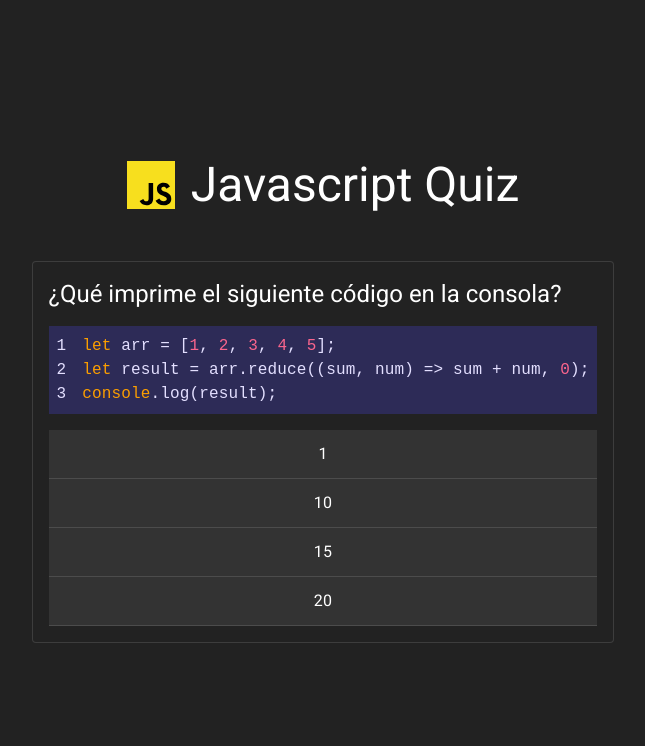
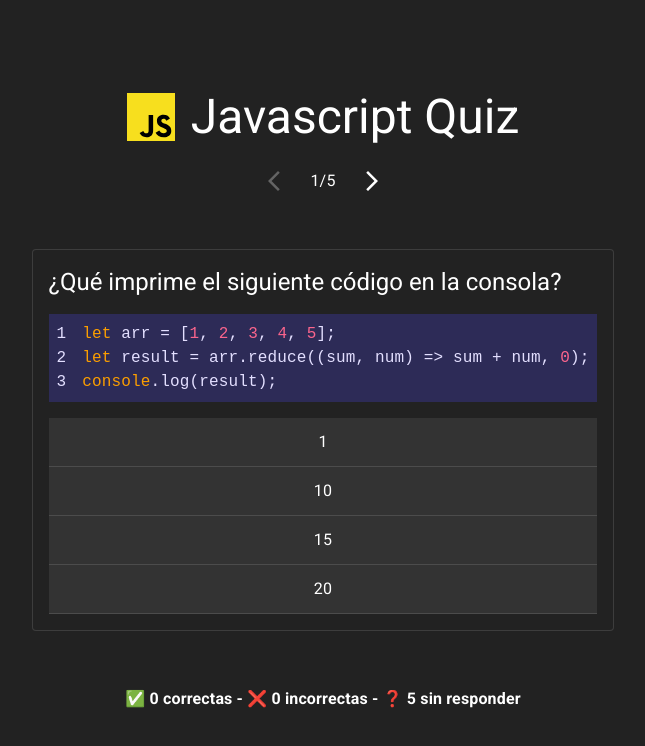
Before and after one commit to galobponce/javascript-quiz, a React (Vite) app: page / in a window 1280 px wide. Both pictures are taken after a click on the button "¡COMENZAR!". Shown: the top 746 px of the page, without its empty margins (317-962 px from the left). Built offline with nearby package versions, Linux system fonts and the light colour scheme; a web font is replaced by a local one.

Commit message:
Add feedback about your progress in the quizz

```diff
--- /dev/null
+++ b/src/components/Footer.tsx
@@ -0,0 +1,13 @@
+import { Stack, Typography } from "@mui/material"
+
+import { useQuestionData } from "../hooks"
+
+export const Footer = () => {
+  const [correct, incorrect, unanswered] = useQuestionData()
+
+  return (
+    <Stack mt={5} justifyContent="center" alignItems="center">
+      <Typography fontWeight="bold">{`✅ ${correct} correctas - ❌ ${incorrect} incorrectas - ❓ ${unanswered} sin responder`}</Typography>
+    </Stack>
+  )
+}
--- a/src/components/Game.tsx
+++ b/src/components/Game.tsx
@@ -1,10 +1,15 @@
-import { Question } from "."
-
 import { useGameStore } from "../store/game"
+import { Question, Pagination, Footer } from "."
 
 export const Game = () => {
   const questions = useGameStore((state) => state.questions)
   const currentQuestion = useGameStore((state) => state.currentQuestion)
 
-  return <Question question={questions[currentQuestion]} />
+  return (
+    <>
+      <Pagination />
+      <Question question={questions[currentQuestion]} />
+      <Footer />
+    </>
+  )
 }
--- a/src/components/index.ts
+++ b/src/components/index.ts
@@ -1,5 +1,7 @@
 export * from "./Game"
+export * from "./Footer"
 export * from "./Header"
 export * from "./Question"
+export * from "./Pagination"
 export * from "./StartButton"
 export * from "./JavascriptLogo"
--- /dev/null
+++ b/src/hooks/index.ts
@@ -0,0 +1 @@
+export * from "./useQuestionData"
--- /dev/null
+++ b/src/hooks/useQuestionData.ts
@@ -0,0 +1,21 @@
+import { useGameStore } from "../store/game"
+
+export const useQuestionData = () => {
+  const questions = useGameStore((state) => state.questions)
+
+  let correct = 0
+  let incorrect = 0
+  let unanswered = 0
+
+  questions.map((question) => {
+    const { isUserSelectedAnswerIndexCorrect } = question
+
+    if (isUserSelectedAnswerIndexCorrect === undefined) unanswered++
+
+    if (isUserSelectedAnswerIndexCorrect === false) incorrect++
+
+    if (isUserSelectedAnswerIndexCorrect === true) correct++
+  })
+
+  return [correct, incorrect, unanswered]
+}
```
